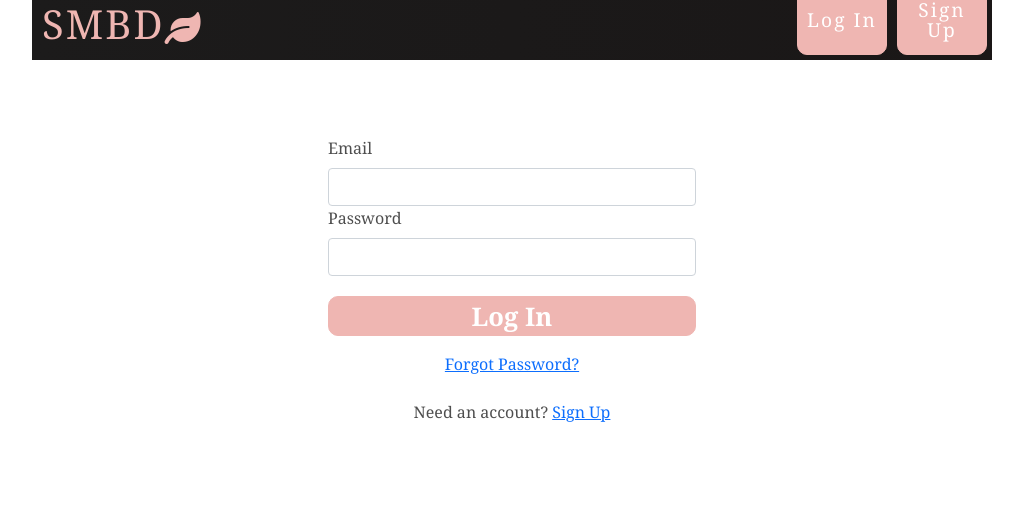
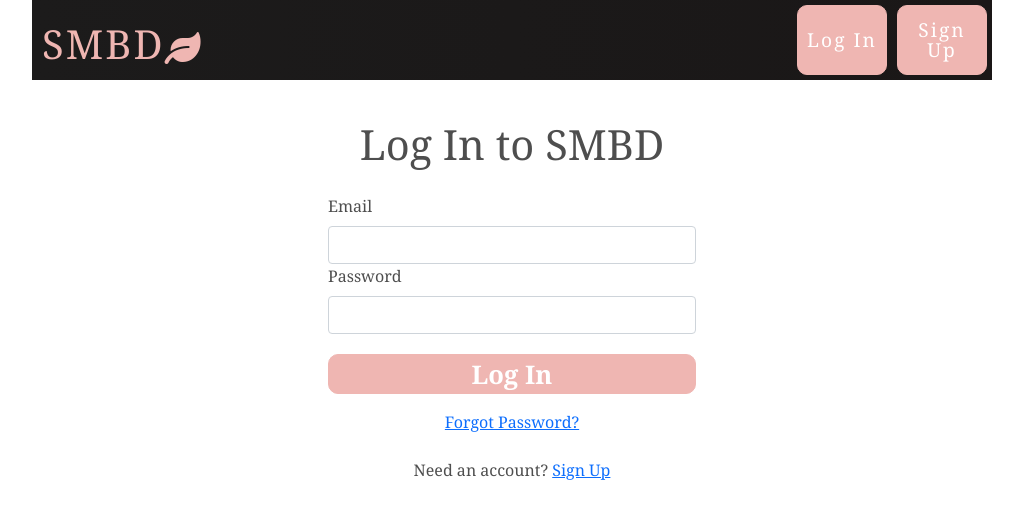
Before and after one commit to g-priime/smbd, a React (Create React App) app: page /login in a window 1280 px wide. Shown: the top 518 px of the page, without its empty margins (128-1151 px from the left). Built offline with nearby package versions, Linux system fonts and the light colour scheme; no server answers.

Commit message:
Update Login.js

```diff
--- a/src/components/Login.js
+++ b/src/components/Login.js
@@ -11,6 +11,8 @@ export default function Login() {
   const [error, setError] = useState("");
   const [loading, setLoading] = useState(false);
   const history = useHistory();
+
+  const pageTitle = "Log In to SMBD";
 
   async function handleSubmit(e) {
     e.preventDefault();
@@ -29,14 +31,13 @@ export default function Login() {
 
   return (
     <div className="ImageGallery">
-      <TitleLogInPage />
+      <TitleLogInPage pageTitle={pageTitle} />
       <Container
         className="d-flex justify-content-center"
         style={{ minHeight: "100vh" }}
       >
         <div className="w-100" style={{ maxWidth: "400px" }}>
           <Card.Body>
-
             {error && <Alert variant="danger">{error}</Alert>}
             <Form onSubmit={handleSubmit}>
               <Form.Group id="email">
@@ -47,7 +48,11 @@ export default function Login() {
                 <Form.Label>Password</Form.Label>
                 <Form.Control type="password" ref={passwordRef} required />
               </Form.Group>
-              <button disabled={loading} className="w-100 button-forms" type="submit">
+              <button
+                disabled={loading}
+                className="w-100 button-forms"
+                type="submit"
+              >
                 Log In
               </button>
             </Form>
```
